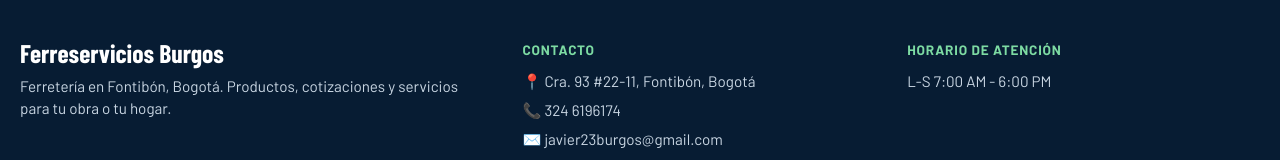
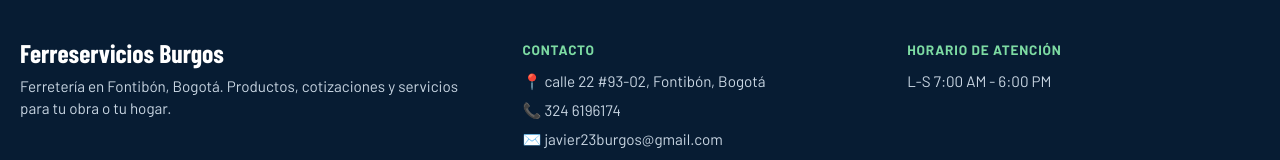
Before and after one commit to BrayanC17/ferreservicios-burgos, an Angular app in the folder proyecto/frontend/: page / in a window 1280 px wide. Shown: the part 2504-2664 px from the top of the page. Built offline with nearby package versions, Linux system fonts and the light colour scheme; no server answers.

Commit message:
Update contact address in footer.html

```diff
--- a/proyecto/frontend/src/app/components/footer/footer.html
+++ b/proyecto/frontend/src/app/components/footer/footer.html
@@ -7,7 +7,7 @@
 
     <div>
       <h4>Contacto</h4>
-      <p>📍 Cra. 93 #22-11, Fontibón, Bogotá</p>
+      <p>📍 calle 22 #93-02, Fontibón, Bogotá</p>
       <p>📞 324 6196174</p>
       <p>✉️ javier23burgos@gmail.com</p>
     </div>
```
